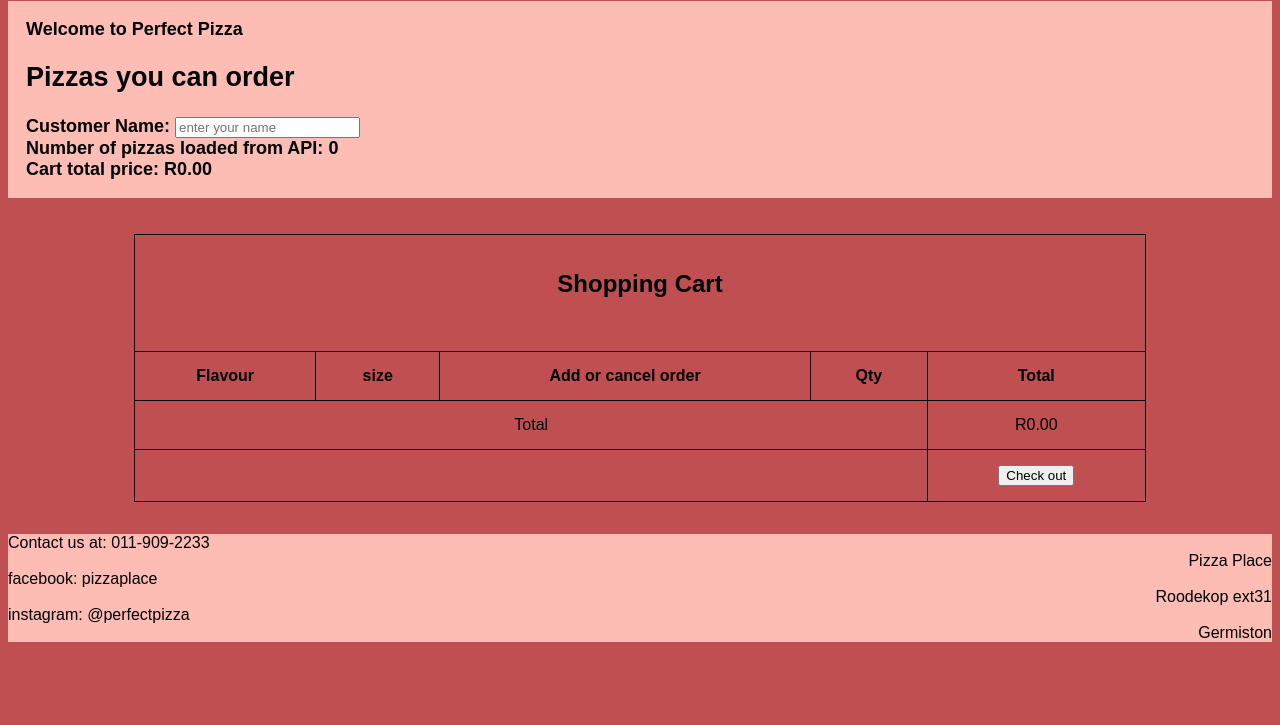
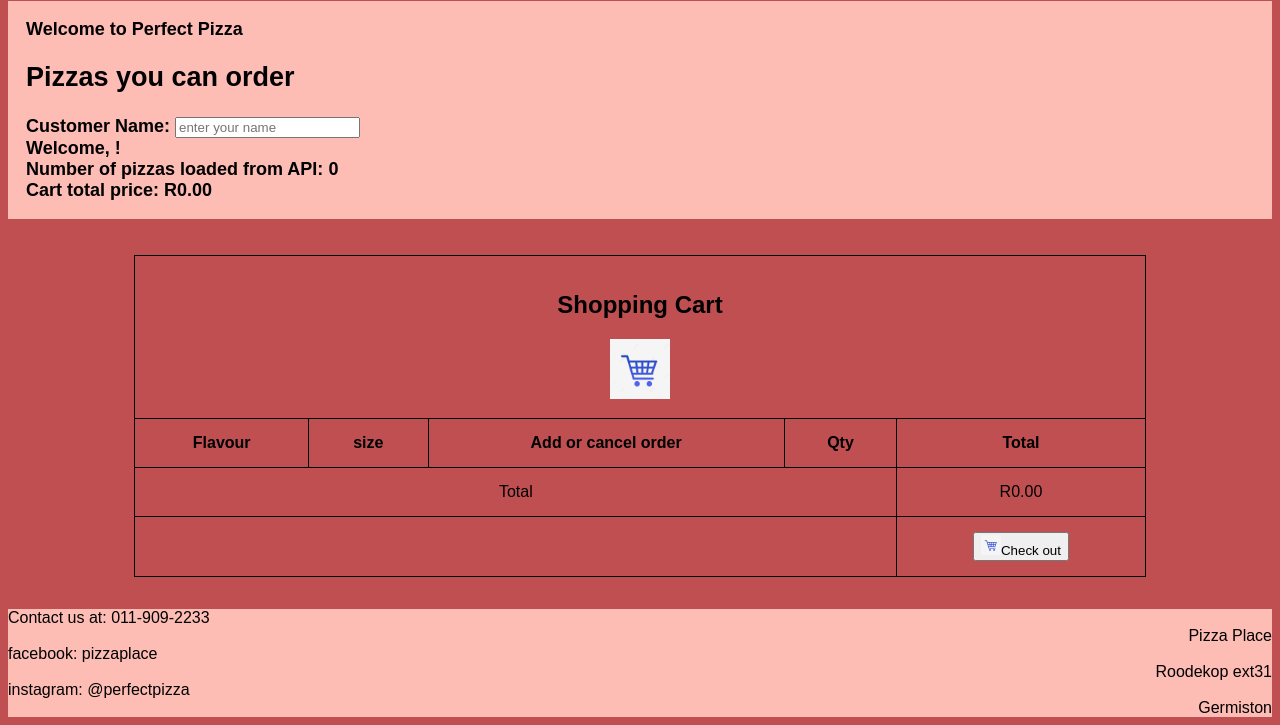
Before and after one commit to Thandeka93/pizza-cart, a plain HTML site: page pizza-cart-api.html in a window 1280 px wide. Shown: the part 79-804 px from the top of the page. Drawn offline with nearby package versions, Linux system fonts and the light colour scheme; no server answers.

Commit message:
username

```diff
--- a/pizza-cart-api.html
+++ b/pizza-cart-api.html
@@ -31,21 +31,22 @@
 
         <div class="input">
             Customer Name: <input type="text" x-model="username" placeholder="enter your name">
+            <button x-show="username" x-on:click="showWelcomeMessage">Enter</button>
         </div>
-
+        <div x-show="message" x-text="'Welcome, ' + username + '!'"></div>
 
         Number of pizzas loaded from API: <strong x-text="pizzas.length"></strong>
         <div>
             Cart total price: R<strong x-text="cart.total.toFixed(2)"></strong>
         </div>
+    </div>
 
-        </div>
         <div>
 
         <table >
             <tr> <td colspan="5">
                 <div class="aa">
-                    <h2>Shopping Cart</h2> <img src="cartpng.jpg" width="60" alt="">
+                    <h2>Shopping Cart</h2> <img src="cartpng (1).jpg" width="60" alt="">
                 </div>
                 </td></tr>
             <tr>
@@ -65,9 +66,8 @@
                     <td x-text="pizza.qty"></td>
                     <td x-text="pizza.total.toFixed(2)"></td>
                 </tr>
+            </template>
 
-
-            </template>
             <tr>
                 <td colspan="4">Total</td>
                 <td>
@@ -85,7 +85,7 @@
                             </div>
                             <div>
                                 <button  x-on:click="pay" class="btn">
-                                    <img src="images/cartpng.jpg" width="20" alt="">PayNow</button>
+                                    <img src="cartpng (1).jpg" width="20" alt="">PayNow</button>
                             </div>
 
 
@@ -94,7 +94,7 @@
 
                     <td>
                         <button x-show="!payNow" x-on:click="payNow=true" class="btn5">
-                            <img src="cartpng.jpg" width="20" alt="">Check out
+                            <img src="cartpng (1).jpg" width="20" alt="">Check out
                         </button>
                     </td>
                 </td>
--- a/pizza-cart-api.js
+++ b/pizza-cart-api.js
@@ -2,6 +2,7 @@ document.addEventListener('alpine:init', () => {
     Alpine.data('pizzaCartWithAPIWidget', function () {
       return {
         pizzas: [],
+        username:'',
         init() {
           axios
             .get('https://pizza-api.projectcodex.net/api/pizzas')
@@ -59,7 +60,7 @@ document.addEventListener('alpine:init', () => {
 
 
         message: 'Welcome to Perfect Pizza',
-        username: '',
+        // username: '',
 
         featuredpizzas: [],
         cartId: '',
```
Also changed, not shown: cartpng (1).jpg (added), 1 other file.
